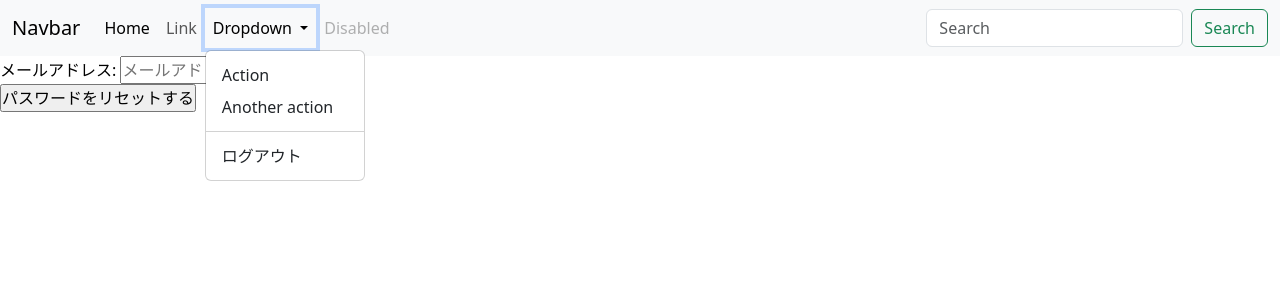
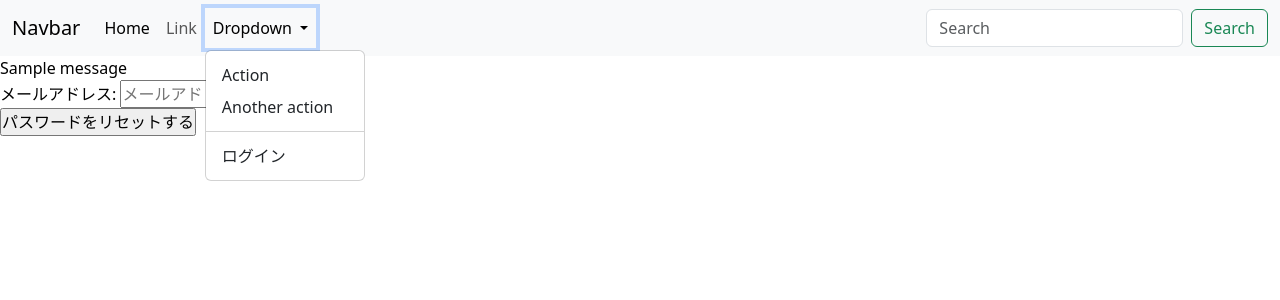
Before and after one commit to amaguri-star/cross_book, a Django app: page /accounts/password/reset/ in a window 1280 px wide, after a click on "Dropdown". Shown: the top 300 px of the page. Run offline with Django 3.2, Linux system fonts and the light colour scheme; tables that the repository leaves empty hold one stand-in row (values such as "Sample post"); one stand-in notice (Sample message) is shown; some libraries are stand-ins or nearby versions.

Commit message:
basic flush message

```diff
--- a/cross_book/views.py
+++ b/cross_book/views.py
@@ -1,4 +1,5 @@
 from django.shortcuts import render, redirect, get_object_or_404
+from django.contrib import messages
 from .forms import AddressForm, EditUserProfile
 from .models import User
 
@@ -23,6 +24,7 @@ def edit_user_profile(request, pk):
             form = EditUserProfile(request.POST, request.FILES, instance=user)
             if form.is_valid():
                 form.save()
+                messages.success(request, 'プロフィールを変更しました。')
                 return redirect('my_page', user.id)
 
         context = {'form': form}
@@ -38,6 +40,7 @@ def address_page(request):
         form = AddressForm(request.POST, instance=user.address)
         if form.is_valid():
             form.save()
+            messages.success(request, "配送先を変更しました。")
             return redirect('home')
     context = {'form': form}
     return render(request, 'cross_book/address_form.html', context)
--- a/templates/shared/base.html
+++ b/templates/shared/base.html
@@ -12,6 +12,13 @@
 </head>
 <body>
 {% include 'shared/navbar.html' %}
+{% if messages %}
+    <ul class="messages">
+        {% for msg in messages %}
+            <li{% if msg.tags %} class="{{ message.tags }}" {% endif %}>{{ msg }}</li>
+        {% endfor %}
+    </ul>
+{% endif %}
 <div class="content">
 {% block content %}
 {% endblock %}
--- a/templates/shared/navbar.html
+++ b/templates/shared/navbar.html
@@ -1,7 +1,8 @@
 <nav class="navbar navbar-expand-lg navbar-light bg-light">
     <div class="container-fluid">
         <a class="navbar-brand" href="#">Navbar</a>
-    <button class="navbar-toggler" type="button" data-bs-toggle="collapse" data-bs-target="#navbarSupportedContent" aria-controls="navbarSupportedContent" aria-expanded="false" aria-label="Toggle navigation">
+        <button class="navbar-toggler" type="button" data-bs-toggle="collapse" data-bs-target="#navbarSupportedContent"
+                aria-controls="navbarSupportedContent" aria-expanded="false" aria-label="Toggle navigation">
             <span class="navbar-toggler-icon"></span>
         </button>
         <div class="collapse navbar-collapse" id="navbarSupportedContent">
@@ -13,18 +14,25 @@
                     <a class="nav-link" href="#">Link</a>
                 </li>
                 <li class="nav-item dropdown">
-          <a class="nav-link dropdown-toggle" href="#" id="navbarDropdown" role="button" data-bs-toggle="dropdown" aria-expanded="false">
+                    <a class="nav-link dropdown-toggle" href="#" id="navbarDropdown" role="button"
+                       data-bs-toggle="dropdown" aria-expanded="false">
                         Dropdown
                     </a>
                     <ul class="dropdown-menu" aria-labelledby="navbarDropdown">
                         <li><a class="dropdown-item" href="#">Action</a></li>
                         <li><a class="dropdown-item" href="#">Another action</a></li>
-            <li><hr class="dropdown-divider"></li>
+                        <li>
+                            <hr class="dropdown-divider">
+                        </li>
+                        {% if request.user.is_authenticated %}
                             <li><a class="dropdown-item" href="{% url 'account_logout' %}">ログアウト</a></li>
+                        {% else %}
+                            <li><a class="dropdown-item" href="{% url 'account_login' %}">ログイン</a></li>
+                        {% endif %}
                     </ul>
                 </li>
                 <li class="nav-item">
-          <a class="nav-link disabled" href="#" tabindex="-1" aria-disabled="true">Disabled</a>
+                    <a class="nav-link disabled" href="#" tabindex="-1" aria-disabled="true">{{ request.user.username }}</a>
                 </li>
             </ul>
             <form class="d-flex">
```
Lines whose indentation alone changed are shown as unchanged.
